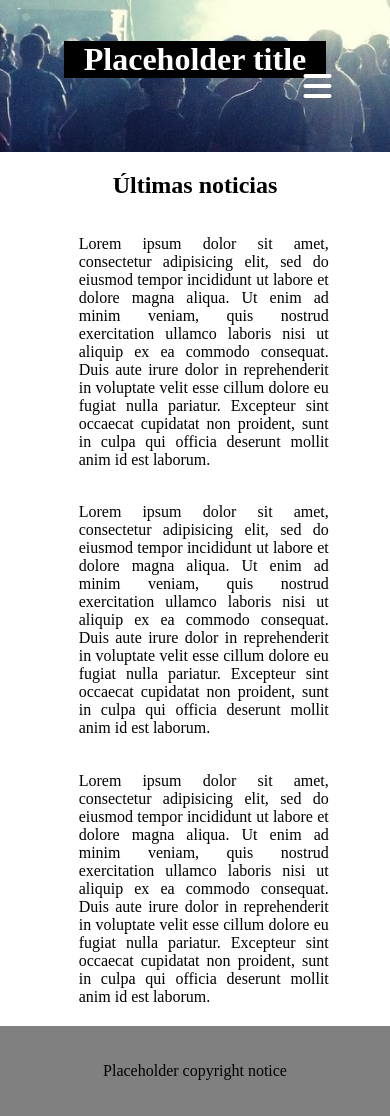
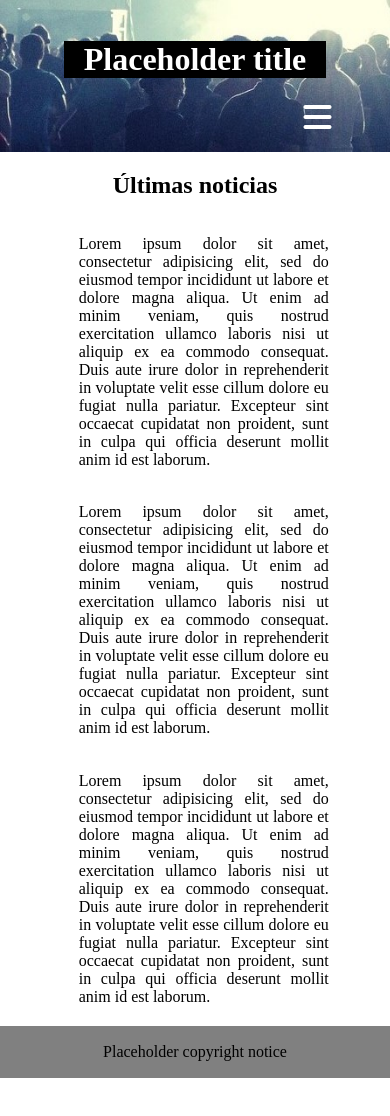
Before and after one commit to joseton/MF0493_3, a PHP site: page /index.html in a window 390 px wide. After the commit the page ends 1078 px from the top, so only its background shows below. Run offline with PHP 8.4, Linux system fonts and the light colour scheme; some libraries are stand-ins or nearby versions.

Commit message:
27/01/20 20:21

```diff
--- a/css/main.css
+++ b/css/main.css
@@ -1,9 +1,9 @@
 *{
     box-sizing: border-box;
+    z-index: 1;
 }
 html, body {
     height: 100vh;
-    /* width: 100%; */
     margin: 0;
 }
 
@@ -18,7 +18,7 @@ main{
 
 footer {
     background-color: grey;
-    padding: 20px;
+    padding: 1px;
 }
 
 header {
@@ -66,4 +66,5 @@ ul li a {
     cursor: pointer;
     position: relative;
     left:95%;
+    top: 1%;
 }
--- a/css/responsive.css
+++ b/css/responsive.css
@@ -6,6 +6,8 @@
         float:right;
         position: relative;
         right: 7%;
+        margin-top: 0;
+        z-index: 2;
     }
 
     nav ul{
--- a/js/index.js
+++ b/js/index.js
@@ -1,7 +1,7 @@
 var toggle = true;
 function despliega() {
     if(toggle) {
-        $("nav").css("height","20%");
+        $("nav").css("height","200px");
         toggle = false;
     } else {
         $("nav").css("height","0");
```
Also changed, not shown: img/banner3.2.jpg (deleted), img/banner3.3.jpg (deleted).
